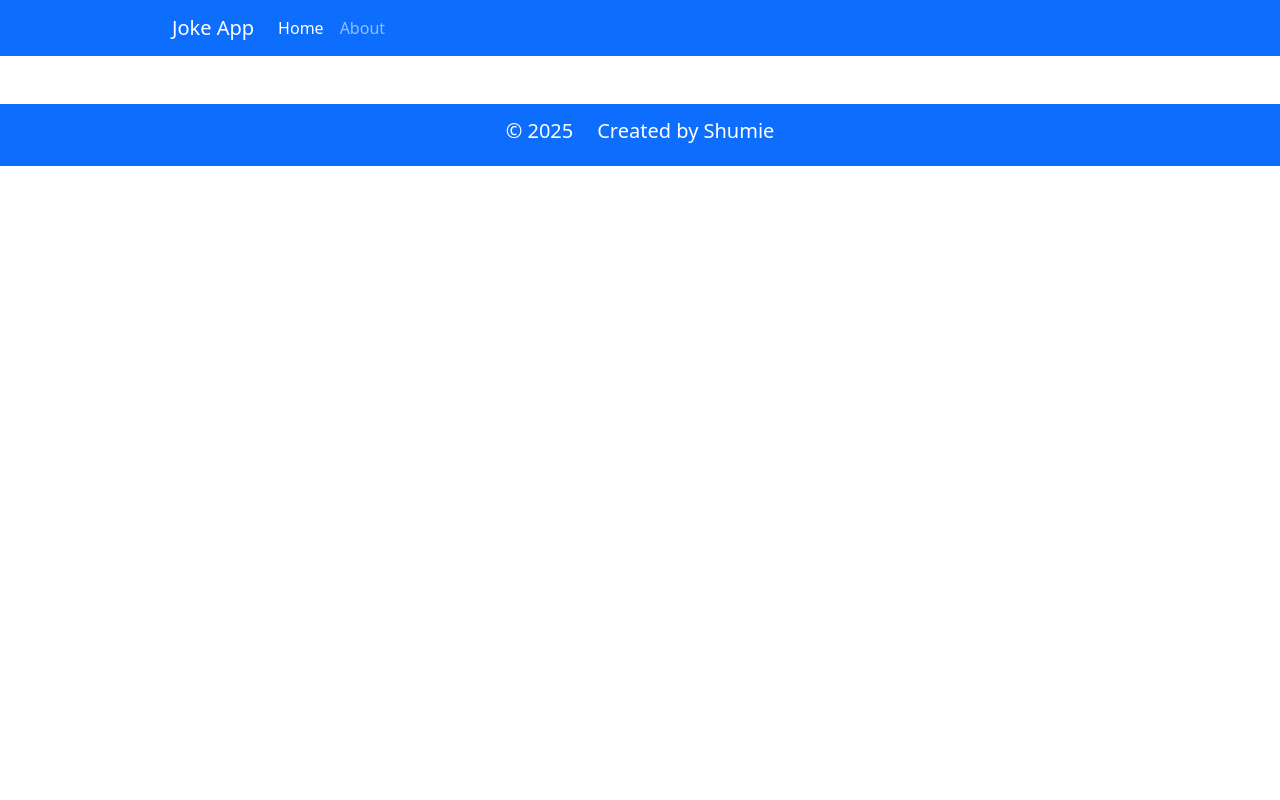
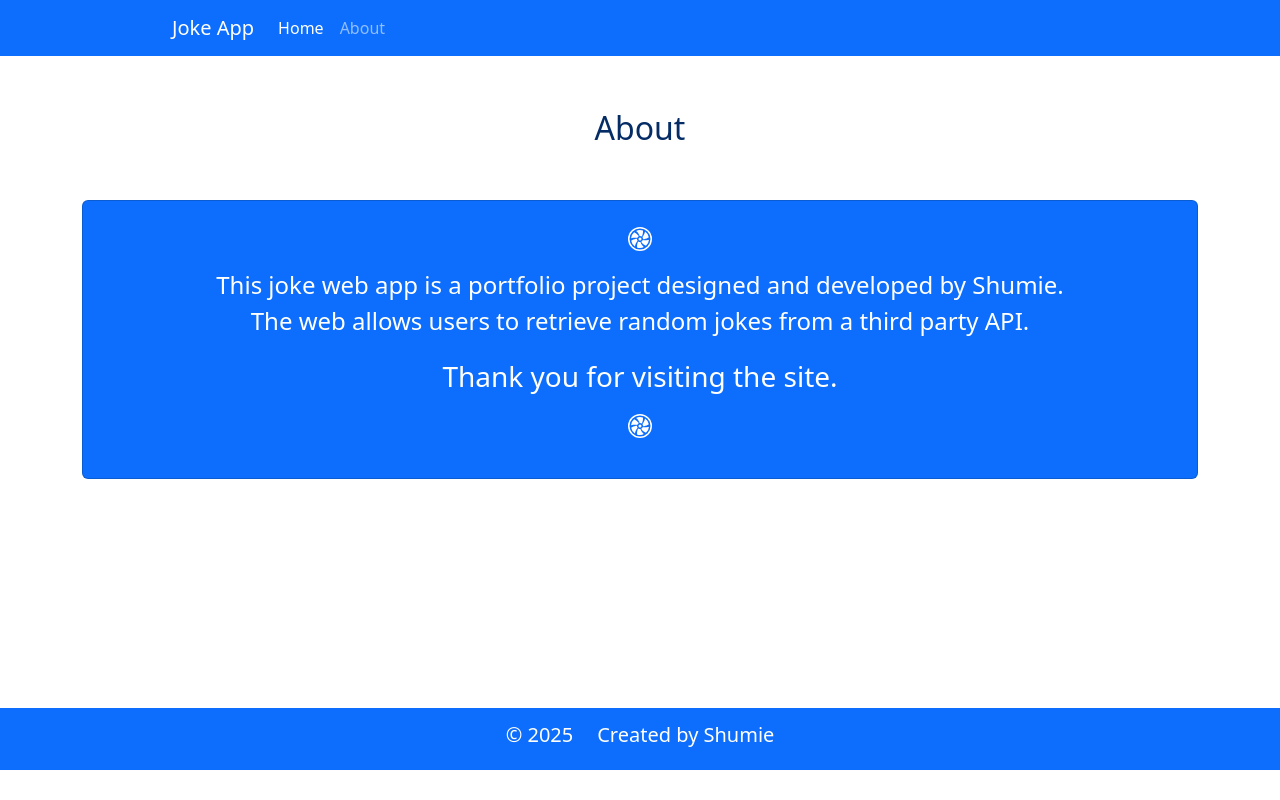
Before and after one commit to Shumieb/JokeWebApp, a plain HTML site: page about.html in a window 1280 px wide. Drawn offline with nearby package versions, Linux system fonts and the light colour scheme.

Commit message:
added description to about page

```diff
--- a/about.html
+++ b/about.html
@@ -36,7 +36,35 @@
     <!------------------------------------Header---------------------------------->
 
     <!------------------------------------Main------------------------------------>
-    <main>
+    <main class="container" style="min-height: 69.5vh;">
+
+        <p class="mb-5 fs-2 text-center text-primary-emphasis">About</p>
+
+        <div class="card text-bg-primary">
+            <div class="card-body py-4 text-center">
+                <p>
+                    <svg xmlns="http://www.w3.org/2000/svg" width="24" height="24" fill="currentColor" class="bi bi-fan"
+                        viewBox="0 0 16 16">
+                        <path
+                            d="M10 3c0 1.313-.304 2.508-.8 3.4a2 2 0 0 0-1.484-.38c-.28-.982-.91-2.04-1.838-2.969a8 8 0 0 0-.491-.454A6 6 0 0 1 8 2c.691 0 1.355.117 1.973.332Q10 2.661 10 3m0 5q0 .11-.012.217c1.018-.019 2.2-.353 3.331-1.006a8 8 0 0 0 .57-.361 6 6 0 0 0-2.53-3.823 9 9 0 0 1-.145.64c-.34 1.269-.944 2.346-1.656 3.079.277.343.442.78.442 1.254m-.137.728a2 2 0 0 1-1.07 1.109c.525.87 1.405 1.725 2.535 2.377q.3.174.605.317a6 6 0 0 0 2.053-4.111q-.311.11-.641.199c-1.264.339-2.493.356-3.482.11ZM8 10c-.45 0-.866-.149-1.2-.4-.494.89-.796 2.082-.796 3.391q0 .346.027.678A6 6 0 0 0 8 14c.94 0 1.83-.216 2.623-.602a8 8 0 0 1-.497-.458c-.925-.926-1.555-1.981-1.836-2.96Q8.149 10 8 10M6 8q0-.12.014-.239c-1.02.017-2.205.351-3.34 1.007a8 8 0 0 0-.568.359 6 6 0 0 0 2.525 3.839 8 8 0 0 1 .148-.653c.34-1.267.94-2.342 1.65-3.075A2 2 0 0 1 6 8m-3.347-.632c1.267-.34 2.498-.355 3.488-.107.196-.494.583-.89 1.07-1.1-.524-.874-1.406-1.733-2.541-2.388a8 8 0 0 0-.594-.312 6 6 0 0 0-2.06 4.106q.309-.11.637-.199M8 9a1 1 0 1 0 0-2 1 1 0 0 0 0 2" />
+                        <path d="M8 15A7 7 0 1 1 8 1a7 7 0 0 1 0 14m0 1A8 8 0 1 0 8 0a8 8 0 0 0 0 16" />
+                    </svg>
+                </p>
+                <p class="fs-4 ">
+                    This joke web app is a portfolio project designed and developed by Shumie. <br>
+                    The web allows users to retrieve random jokes from a third party API. <br>
+                </p>
+                <p class="fs-3 mt-2">Thank you for visiting the site.</p>
+                <p>
+                    <svg xmlns="http://www.w3.org/2000/svg" width="24" height="24" fill="currentColor" class="bi bi-fan"
+                        viewBox="0 0 16 16">
+                        <path
+                            d="M10 3c0 1.313-.304 2.508-.8 3.4a2 2 0 0 0-1.484-.38c-.28-.982-.91-2.04-1.838-2.969a8 8 0 0 0-.491-.454A6 6 0 0 1 8 2c.691 0 1.355.117 1.973.332Q10 2.661 10 3m0 5q0 .11-.012.217c1.018-.019 2.2-.353 3.331-1.006a8 8 0 0 0 .57-.361 6 6 0 0 0-2.53-3.823 9 9 0 0 1-.145.64c-.34 1.269-.944 2.346-1.656 3.079.277.343.442.78.442 1.254m-.137.728a2 2 0 0 1-1.07 1.109c.525.87 1.405 1.725 2.535 2.377q.3.174.605.317a6 6 0 0 0 2.053-4.111q-.311.11-.641.199c-1.264.339-2.493.356-3.482.11ZM8 10c-.45 0-.866-.149-1.2-.4-.494.89-.796 2.082-.796 3.391q0 .346.027.678A6 6 0 0 0 8 14c.94 0 1.83-.216 2.623-.602a8 8 0 0 1-.497-.458c-.925-.926-1.555-1.981-1.836-2.96Q8.149 10 8 10M6 8q0-.12.014-.239c-1.02.017-2.205.351-3.34 1.007a8 8 0 0 0-.568.359 6 6 0 0 0 2.525 3.839 8 8 0 0 1 .148-.653c.34-1.267.94-2.342 1.65-3.075A2 2 0 0 1 6 8m-3.347-.632c1.267-.34 2.498-.355 3.488-.107.196-.494.583-.89 1.07-1.1-.524-.874-1.406-1.733-2.541-2.388a8 8 0 0 0-.594-.312 6 6 0 0 0-2.06 4.106q.309-.11.637-.199M8 9a1 1 0 1 0 0-2 1 1 0 0 0 0 2" />
+                        <path d="M8 15A7 7 0 1 1 8 1a7 7 0 0 1 0 14m0 1A8 8 0 1 0 8 0a8 8 0 0 0 0 16" />
+                    </svg>
+                </p>
+            </div>
+        </div>
 
     </main>
     <!-----------------------------------Main------------------------------------->
```
Also changed, not shown: index.html (+1 -1 lines).
